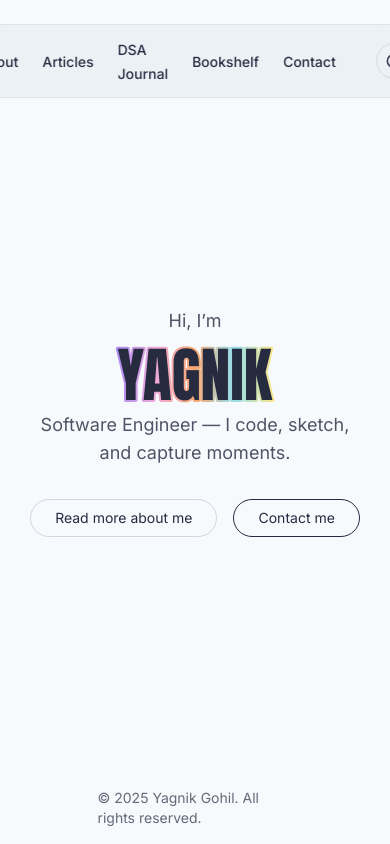
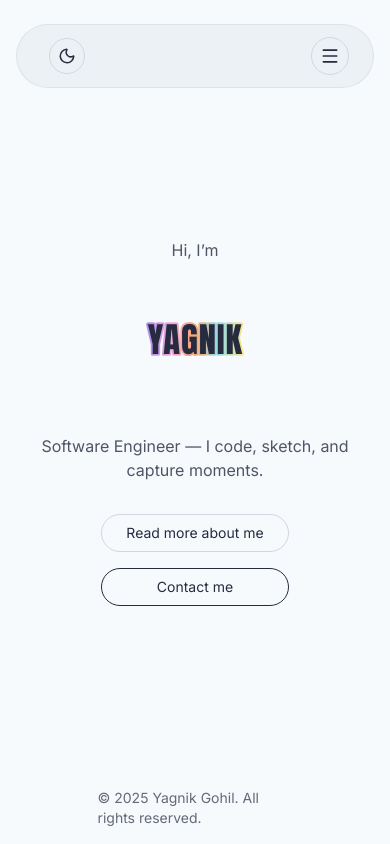
Before and after one commit to Yagnik-Gohil/portfolio-v4, a Next.js app: page / in a window 390 px wide. Built offline with nearby package versions, Linux system fonts and the light colour scheme.

Commit message:
feat: responsive UI

```diff
--- a/app/components/Navbar.tsx
+++ b/app/components/Navbar.tsx
@@ -3,12 +3,13 @@
 import { useState, useEffect } from "react";
 import Link from "next/link";
 import { motion, AnimatePresence } from "framer-motion";
-import { Sun, Moon } from "lucide-react";
+import { Sun, Moon, Menu, X } from "lucide-react";
 
 export default function Navbar() {
   const [theme, setTheme] = useState<"light" | "dark" | null>(null);
   const [hidden, setHidden] = useState(false);
   const [lastScrollY, setLastScrollY] = useState(0);
+  const [menuOpen, setMenuOpen] = useState(false);
 
   // 🌗 Initialize theme safely
   useEffect(() => {
@@ -55,19 +56,25 @@ export default function Navbar() {
           animate={{ y: 0, opacity: 1 }}
           exit={{ y: -40, opacity: 0 }}
           transition={{ duration: 0.4, ease: "easeOut" }}
-          className="fixed left-1/2 top-6 z-50 -translate-x-1/2 transform"
+          className="fixed left-1/2 top-6 z-50 -translate-x-1/2 w-full px-4 sm:w-auto sm:px-0"
         >
           <motion.div
-            className="flex items-center justify-center gap-6 rounded-full
-            border border-[hsl(var(--border))]/50
+            className="flex items-center justify-between sm:justify-center gap-6
+              rounded-full border border-[hsl(var(--border))]/50
               bg-[hsl(var(--muted))]/60 backdrop-blur-xl
-            px-8 py-3 transition-colors"
+              px-6 py-3 transition-colors"
             initial={{ opacity: 0, scale: 0.95 }}
             animate={{ opacity: 1, scale: 1 }}
             transition={{ delay: 0.1, duration: 0.4 }}
           >
+            {/* 🌐 Desktop Links */}
+            <div className="hidden sm:flex items-center gap-6">
               {navLinks.map((link) => (
-              <motion.div key={link.href} whileHover={{ y: -2 }} transition={{ type: "spring", stiffness: 300 }}>
+                <motion.div
+                  key={link.href}
+                  whileHover={{ y: -2 }}
+                  transition={{ type: "spring", stiffness: 300 }}
+                >
                   <Link
                     href={link.href}
                     className="text-sm font-medium text-[hsl(var(--foreground))] hover:text-[hsl(var(--accent))] transition-colors"
@@ -76,6 +83,7 @@ export default function Navbar() {
                   </Link>
                 </motion.div>
               ))}
+            </div>
 
             {/* 🌗 Theme toggle button */}
             <motion.button
@@ -83,7 +91,8 @@ export default function Navbar() {
               whileHover={{ scale: 1.1 }}
               onClick={toggleTheme}
               aria-label="Toggle theme"
-              className="ml-4 rounded-full p-2 border border-[hsl(var(--border))]/60 bg-[hsl(var(--muted))]/50 hover:bg-[hsl(var(--accent))]/40 transition-colors"
+              className="ml-2 rounded-full p-2 border border-[hsl(var(--border))]/60
+                bg-[hsl(var(--muted))]/50 hover:bg-[hsl(var(--accent))]/40 transition-colors"
             >
               {theme && (
                 <motion.div
@@ -101,7 +110,47 @@ export default function Navbar() {
                 </motion.div>
               )}
             </motion.button>
+
+            {/* 🍔 Mobile Menu Toggle */}
+            <button
+              className="sm:hidden ml-2 p-2 rounded-full hover:bg-[hsl(var(--accent))]/30 transition"
+              onClick={() => setMenuOpen((prev) => !prev)}
+            >
+              {menuOpen ? (
+                <X size={20} className="text-[hsl(var(--foreground))]" />
+              ) : (
+                <Menu size={20} className="text-[hsl(var(--foreground))]" />
+              )}
+            </button>
           </motion.div>
+
+          {/* 📱 Mobile Menu */}
+          <AnimatePresence>
+            {menuOpen && (
+              <motion.div
+                initial={{ opacity: 0, y: -10 }}
+                animate={{ opacity: 1, y: 0 }}
+                exit={{ opacity: 0, y: -10 }}
+                transition={{ duration: 0.3 }}
+                className="absolute left-1/2 top-[70px] -translate-x-1/2
+                  w-[90vw] max-w-sm rounded-2xl border border-[hsl(var(--border))]/50
+                  bg-[hsl(var(--muted))]/70 backdrop-blur-xl shadow-lg py-4"
+              >
+                <div className="flex flex-col items-center gap-4">
+                  {navLinks.map((link) => (
+                    <Link
+                      key={link.href}
+                      href={link.href}
+                      className="text-base font-medium text-[hsl(var(--foreground))] hover:text-[hsl(var(--accent))] transition-colors"
+                      onClick={() => setMenuOpen(false)}
+                    >
+                      {link.label}
+                    </Link>
+                  ))}
+                </div>
+              </motion.div>
+            )}
+          </AnimatePresence>
         </motion.nav>
       )}
     </AnimatePresence>
--- a/app/page.tsx
+++ b/app/page.tsx
@@ -9,31 +9,36 @@ export default function Home() {
       className="
         flex min-h-screen flex-col items-center justify-center
         bg-[hsl(var(--background))] text-[hsl(var(--foreground))]
-        text-center px-6 overflow-hidden transition-colors duration-500
+        text-center px-4 sm:px-6 overflow-hidden transition-colors duration-500
       "
     >
-      <main className="flex flex-col items-center justify-center py-20 sm:py-24">
+      <main className="flex flex-col items-center justify-center py-16 sm:py-24 w-full">
         {/* Intro */}
         <motion.p
           initial={{ opacity: 0, y: -20 }}
           animate={{ opacity: 1, y: 0 }}
           transition={{ duration: 0.6, ease: "easeOut" }}
-          className="text-lg sm:text-xl mb-1 text-[hsl(var(--foreground))]/80"
+          className="text-base sm:text-lg md:text-xl mb-1 text-[hsl(var(--foreground))]/80"
         >
           Hi, I’m
         </motion.p>
 
         {/* Hero Name */}
+        {/* Hero Name */}
         <motion.div
           initial={{ opacity: 0, scale: 0.9 }}
           animate={{ opacity: 1, scale: 1 }}
           transition={{ duration: 0.8, ease: "easeOut", delay: 0.2 }}
-          className="relative w-[85vw] max-w-5xl overflow-visible leading-none -mt-1 -mb-6"
+          className="
+    relative w-[95vw] max-w-5xl overflow-visible
+    leading-none mt-4 sm:mt-2 mb-10 sm:mb-6
+  "
         >
           <svg
             viewBox="0 0 1000 300"
             className="w-full h-auto overflow-visible"
             xmlns="http://www.w3.org/2000/svg"
+            preserveAspectRatio="xMidYMid meet"
           >
             <defs>
               <linearGradient
@@ -56,17 +61,18 @@ export default function Home() {
               x="50%"
               y="65%"
               textAnchor="middle"
-              fontSize="180"
+              fontSize="clamp(90px, 24vw, 180px)"
               fontFamily="Anton, sans-serif"
               fill="none"
               stroke="url(#snakeGradient)"
-              strokeWidth="12"
+              strokeWidth="10"
               strokeLinecap="round"
               strokeLinejoin="round"
               style={{
                 strokeDasharray: "1800",
                 strokeDashoffset: "1800",
                 animation: "snakeFlow 10s ease-in-out forwards",
+                letterSpacing: "clamp(2px, 0.6vw, 8px)",
               }}
               opacity="1"
             >
@@ -78,10 +84,13 @@ export default function Home() {
               x="50%"
               y="65%"
               textAnchor="middle"
-              fontSize="180"
+              fontSize="clamp(90px, 24vw, 180px)"
               fontFamily="Anton, sans-serif"
               fill="hsl(var(--foreground))"
               opacity="1"
+              style={{
+                letterSpacing: "clamp(2px, 0.6vw, 8px)",
+              }}
             >
               YAGNIK
             </text>
@@ -93,7 +102,7 @@ export default function Home() {
           initial={{ opacity: 0, y: 10 }}
           animate={{ opacity: 1, y: 0 }}
           transition={{ duration: 0.6, delay: 0.8 }}
-          className="text-lg sm:text-xl mt-0 text-[hsl(var(--foreground))]/80"
+          className="text-base sm:text-lg md:text-xl mt-0 text-[hsl(var(--foreground))]/80 max-w-md sm:max-w-2xl"
         >
           Software Engineer — I code, sketch, and capture moments.
         </motion.p>
@@ -103,15 +112,15 @@ export default function Home() {
           initial={{ opacity: 0, y: 20 }}
           animate={{ opacity: 1, y: 0 }}
           transition={{ duration: 0.6, delay: 1.2 }}
-          className="mt-8 flex flex-wrap gap-4 justify-center text-sm sm:text-base"
+          className="mt-8 flex flex-col sm:flex-row gap-4 justify-center text-sm sm:text-base"
         >
           <Link
             href="/about"
             className="rounded-full border border-[hsl(var(--border))]
-        px-6 py-2 text-[hsl(var(--foreground))]
-        hover:bg-[hsl(var(--accent))]/30
-        hover:border-[hsl(var(--accent))]
-        transition-all duration-300"
+              px-6 py-2 sm:px-8 sm:py-3 text-[hsl(var(--foreground))]
+              hover:bg-[hsl(var(--accent))]/30
+              hover:border-[hsl(var(--accent))]
+              transition-all duration-300"
           >
             Read more about me
           </Link>
@@ -119,9 +128,9 @@ export default function Home() {
           <Link
             href="/contact"
             className="rounded-full border border-[hsl(var(--accent))]
-        px-6 py-2 text-[hsl(var(--accent))]
-        hover:bg-[hsl(var(--accent))] hover:text-[hsl(var(--foreground))]
-        transition-all duration-300"
+              px-6 py-2 sm:px-8 sm:py-3 text-[hsl(var(--accent))]
+              hover:bg-[hsl(var(--accent))] hover:text-[hsl(var(--foreground))]
+              transition-all duration-300"
           >
             Contact me
           </Link>
```
Lines whose indentation alone changed are shown as unchanged.
